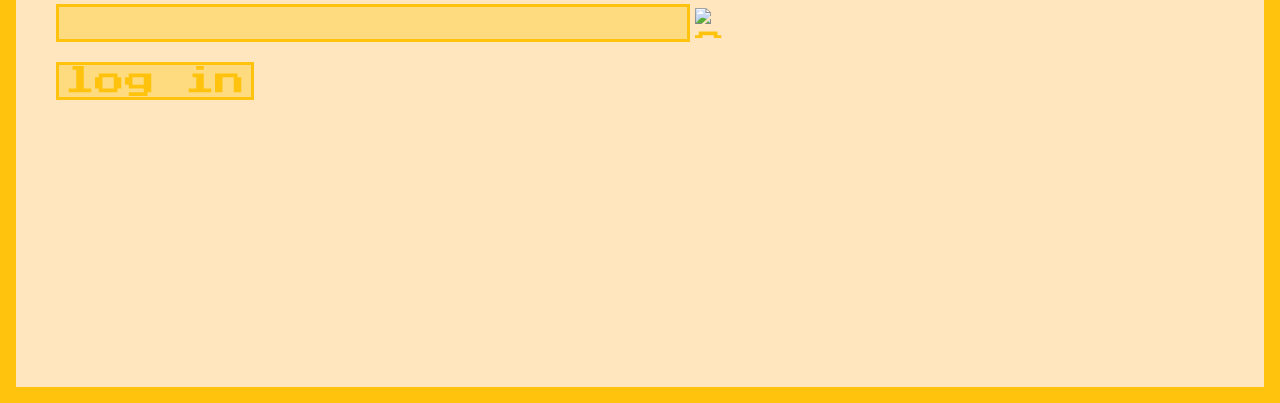
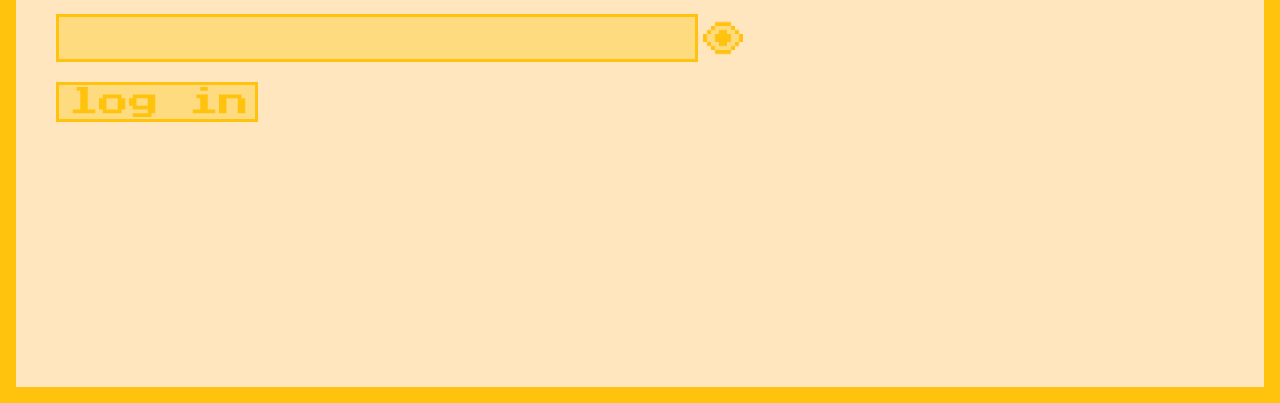
Before and after one commit to Thehedgeh0g/Races, a plain HTML site: page pages/login.html in a window 1280 px wide. Shown: the part 397-800 px from the top of the page. Drawn offline with Linux system fonts and the light colour scheme.

Commit message:
logination

```diff
--- a/static/css/loginstyle.css
+++ b/static/css/loginstyle.css
@@ -12,8 +12,8 @@
 }
 
 .login-box__eye {
-    height: 30px;
-    width: 30px;
+    height: 40px;
+    width: 40px;
     margin-left: 5px;
 }
 
@@ -35,6 +35,9 @@
     font-family: 'Press Start 2P';
     color: #ffc30e;
     font-size: 30px;
+    height: 40px;
+    padding-left: 10px;
+    outline: none;
 }
 
 .login-box__button {
@@ -47,5 +50,7 @@
     font-family: 'Press Start 2P';
     color: #ffc30e;
     font-size: 30px;
-
+    height: 40px;
+    padding-left: 10px;
+    outline: none;
 }
```
Also changed, not shown: pages/menu.html (+6 -6 lines), static/img/eye.png (added).
